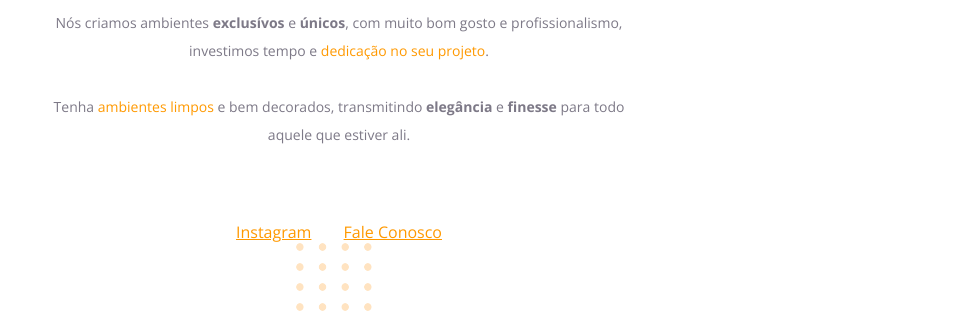
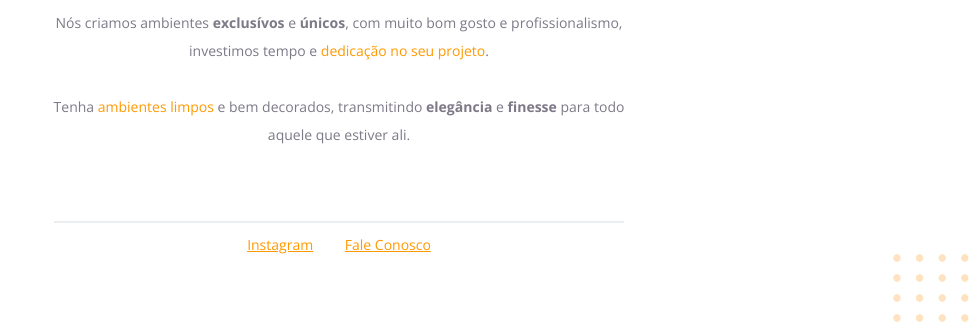
Before and after one commit to giovannivicentin/explorer-project-1, a plain HTML site: page index.html in a window 1280 px wide. Shown: the part 468-800 px from the top of the page, without its empty margins (301-1280 px from the left). Drawn offline with nearby package versions, Linux system fonts and the light colour scheme.

Commit message:
Complete project implementation to match design specifications and add comprehensive README documentation.

```diff
--- a/index.html
+++ b/index.html
@@ -16,13 +16,16 @@
 
     <link rel="stylesheet" href="style.css" />
   </head>
+
   <body>
     <div id="hero">
       <img
         src="images/img1.jpg"
         alt="Desenho de uma pessoa vestindo uma camisa amarela em uma sala com móveis customizados"
       />
+
       <h1>Ambientes <span>únicos</span> para você!</h1>
+
       <p>
         Nós criamos ambientes <strong>exclusívos</strong> e
         <strong> únicos</strong>, com muito bom gosto e profissionalismo,
@@ -38,10 +41,16 @@
     </div>
 
     <div id="footer">
-      <a href="https://instagram.com/moveisparavoce">Instagram</a>
+      <div id="line"></div>
+
+      <a href="https://instagram.com/moveisparavoce" target="_blank"
+        >Instagram</a
+      >
       <a href="mailto:contato@moveisparavoce.com">Fale Conosco</a>
     </div>
+
     <img
+      id="balls"
       src="images/balls.svg"
       alt="Bolinhas laranjadas no canto direito inferior da tela"
     />
--- a/style.css
+++ b/style.css
@@ -26,7 +26,8 @@ h1 span {
   font-weight: bold;
 }
 
-p {
+p,
+#footer {
   color: #7d7987;
   font-size: 14px;
   line-height: 28px;
@@ -37,6 +38,23 @@ a {
   color: #ff9900;
 }
 
+#footer {
+  margin-bottom: 32px;
+}
+
 #footer a + a {
   margin-left: 28px;
 }
+
+#line {
+  width: 568px;
+  height: 0px;
+  margin: 0 auto 8px;
+  border: 1px solid #eceff2;
+}
+
+#balls {
+  position: fixed;
+  bottom: 0;
+  right: 0;
+}
```
Also changed, not shown: images/project.png (added), 1 other file.
